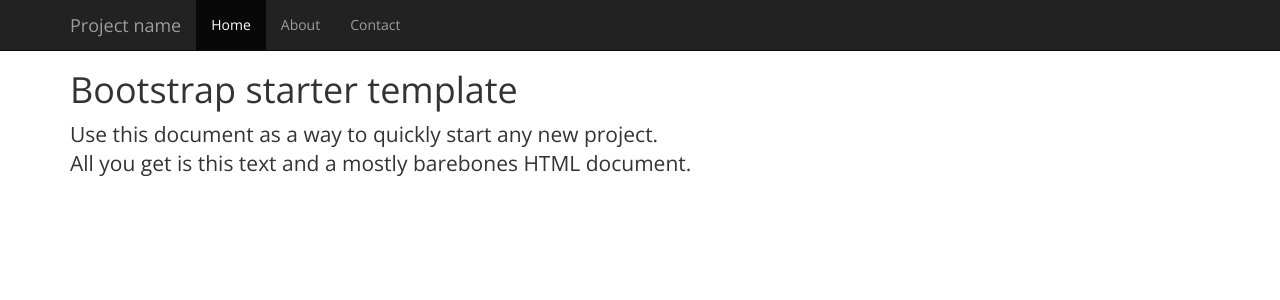
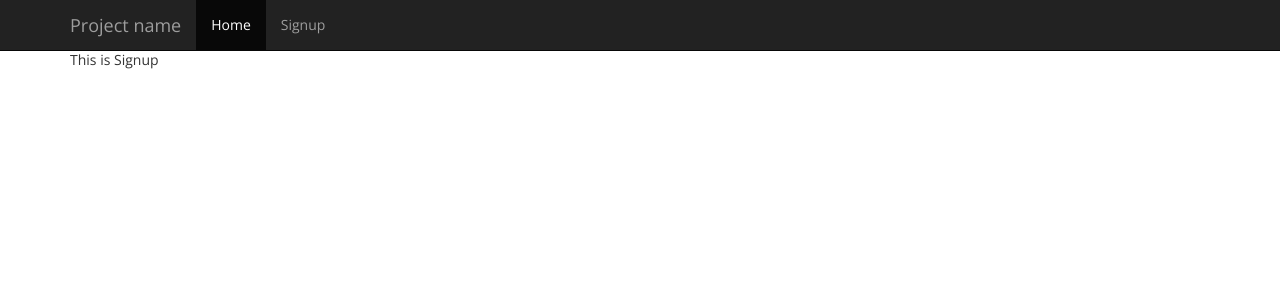
Before and after one commit to marleysidapple/react-redux, a React (Create React App) app: page /signup in a window 1280 px wide. Shown: the top 300 px of the page. Built offline with nearby package versions, Linux system fonts and the light colour scheme.

Commit message:
added route

```diff
--- a/src/App.js
+++ b/src/App.js
@@ -11,8 +11,7 @@ class App extends Component {
         <Header />
           <div className="container wrapper-main">
             <div className="starter-template">
-              <h1>Bootstrap starter template</h1>
-              <p className="lead">Use this document as a way to quickly start any new project.<br/> All you get is this text and a mostly barebones HTML document.</p>
+              {this.props.children}
             </div>
           </div>
       </div>
--- /dev/null
+++ b/src/components/modules/Home.js
@@ -0,0 +1,13 @@
+import React, { Component } from 'react';
+
+
+class Home extends Component {
+
+	render(){
+		return(
+			<p>This is home</p>
+		);
+	}
+}
+
+export default Home;
--- /dev/null
+++ b/src/components/modules/Signup.js
@@ -0,0 +1,12 @@
+import React, { Component } from 'react';
+
+class Signup extends Component {
+
+	render(){
+		return(
+			<p>This is Signup</p>
+		);
+	}
+}
+
+export default Signup;
--- a/src/components/shared/Header.js
+++ b/src/components/shared/Header.js
@@ -1,4 +1,5 @@
 import React, { Component } from 'react';
+import {NavLink, Redirect, Link, Switch,} from 'react-router-dom';
 
 class Header extends Component {
 
@@ -17,9 +18,8 @@ class Header extends Component {
 			        </div>
 			        <div id="navbar" className="collapse navbar-collapse">
 			          <ul className="nav navbar-nav">
-			            <li className="active"><a href="#">Home</a></li>
-			            <li><a href="#about">About</a></li>
-			            <li><a href="#contact">Contact</a></li>
+			            <li className="active"><Link to="/home">Home</Link></li>
+			            <li><Link to="/signup">Signup</Link></li>
 			          </ul>
 			        </div>
 			      </div>
--- a/src/index.js
+++ b/src/index.js
@@ -1,12 +1,18 @@
 import React from 'react';
 import ReactDOM from 'react-dom';
 import App from './App';
+import Home from './components/modules/Home';
+import Signup from './components/modules/Signup';
 import './index.css';
-import { BrowserRouter, Route } from 'react-router-dom'
+import { BrowserRouter, Route, NavLink, Redirect, Switch } from 'react-router-dom';
 
 ReactDOM.render(
       <BrowserRouter>
-	    <Route path="/" component={App}/>
+	    <App>
+	    	<Route exact={true} path="/" component={Home} />
+	    	<Route path="/home" component={Home}/>
+	    	<Route path="/signup" component={Signup}/>
+	    </App>
 	  </BrowserRouter>,
   document.getElementById('root')
 );
```
